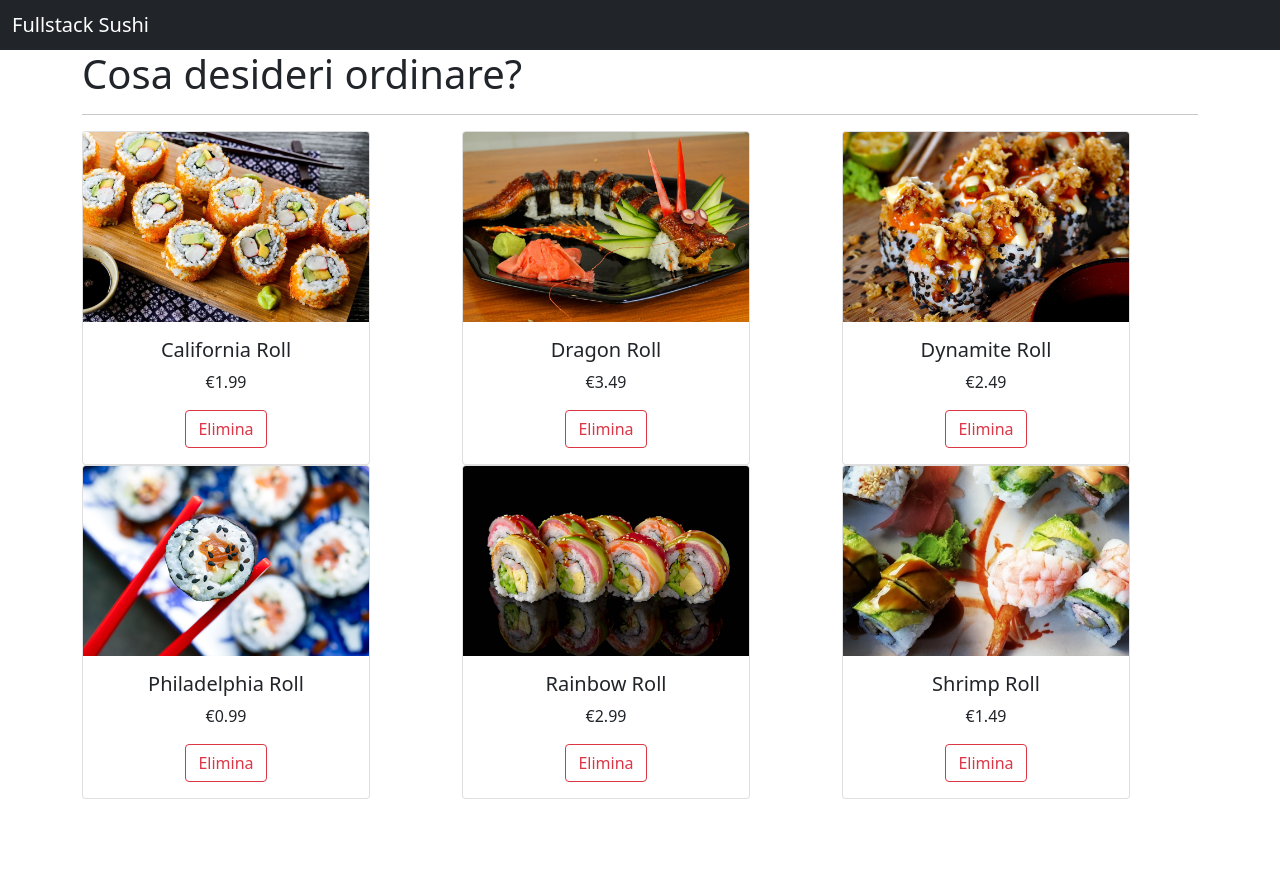
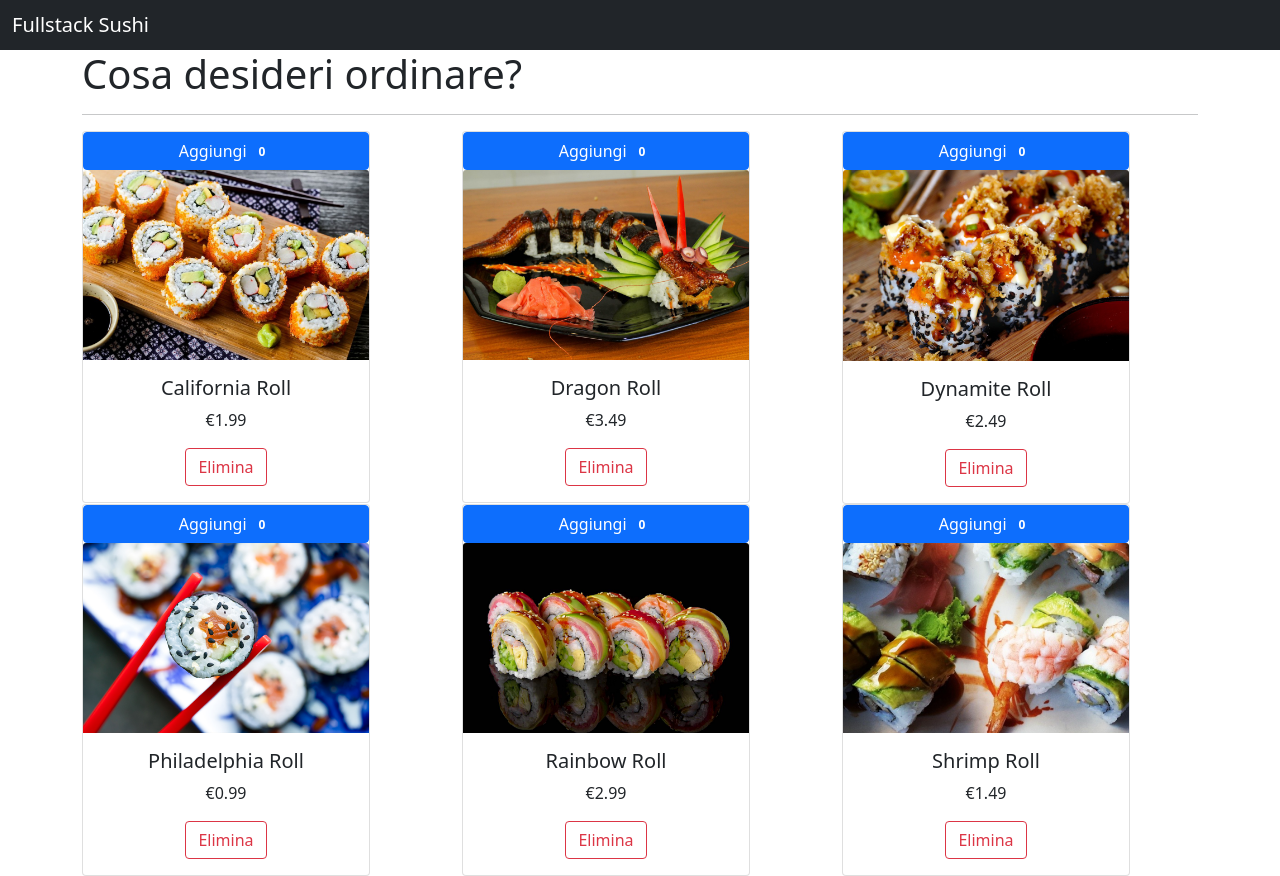
Before and after one commit to riccardovacchi/riccardovacchi, a React (Create React App) app in the folder SAMPLE/REACT/fullstack-sushi/: page / in a window 1280 px wide. Before the commit the page ends 800 px from the top, so only its background shows below. Built offline with nearby package versions, Linux system fonts and the light colour scheme.

Commit message:
fine tutorial

```diff
--- a/SAMPLE/REACT/fullstack-sushi/src/App.js
+++ b/SAMPLE/REACT/fullstack-sushi/src/App.js
@@ -12,18 +12,28 @@ import shrimp from './images/shrimp.png';
 class App extends Component {
   state = {
     cards: [
-      { id: 0, nome: "California", prezzo: 1.99, immagine: california },
-      { id: 1, nome: "Dragon", prezzo: 3.49, immagine: dragon },
-      { id: 2, nome: "Dynamite", prezzo: 2.49, immagine: dynamite },
-      { id: 3, nome: "Philadelphia", prezzo: 0.99, immagine: philadelphia },
-      { id: 4, nome: "Rainbow", prezzo: 2.99, immagine: rainbow },
-      { id: 5, nome: "Shrimp", prezzo: 1.49, immagine: shrimp }
+      { id: 0, nome: "California", prezzo: 1.99, immagine: california, quantità: 0 },
+      { id: 1, nome: "Dragon", prezzo: 3.49, immagine: dragon, quantità: 0 },
+      { id: 2, nome: "Dynamite", prezzo: 2.49, immagine: dynamite, quantità: 0 },
+      { id: 3, nome: "Philadelphia", prezzo: 0.99, immagine: philadelphia, quantità: 0 },
+      { id: 4, nome: "Rainbow", prezzo: 2.99, immagine: rainbow, quantità: 0 },
+      { id: 5, nome: "Shrimp", prezzo: 1.49, immagine: shrimp, quantità: 0 }
     ]
   }
+
   handleDelete = cardId => {
     const cards = this.state.cards.filter(card => card.id !== cardId);
-    this.setState({cards});
+    this.setState({ cards });
   }
+
+  handleIncrement = card => {
+    const cards = [...this.state.cards];
+    const id = cards.indexOf(card);
+    cards[id] = { ...card };
+    cards[id].quantità++;
+    this.setState({ cards });
+  }
+
   render() {
     return (
       <>
@@ -33,7 +43,11 @@ class App extends Component {
           <hr />
           <div className="row">
             {this.state.cards.map(card => (
-              <Card key={card.id} onDelete={this.handleDelete} card={card}/>
+              <Card
+                key={card.id}
+                onDelete={this.handleDelete}
+                onIncrement={this.handleIncrement}
+                card={card} />
             ))}
           </div>
         </div>
--- a/SAMPLE/REACT/fullstack-sushi/src/components/card.js
+++ b/SAMPLE/REACT/fullstack-sushi/src/components/card.js
@@ -5,11 +5,12 @@ class Card extends Component {
         return (
             <div className="col">
                 <div className="card" style={{ width: '18rem', textAlign: 'center' }}>
+                    <button onClick={() => this.props.onIncrement(this.props.card)} className="btn btn-primary">Aggiungi <span className='badge badge-light'>{this.props.card.quantità}</span></button>
                     <img src={this.props.card.immagine} className="card-img-top" alt="..." />
                     <div className="card-body">
                         <h5 className="card-title">{this.props.card.nome} Roll</h5>
                         <p className="card-text">€{this.props.card.prezzo}</p>
-                        <button onClick={()=>this.props.onDelete(this.props.card.id)} className="btn btn-outline-danger">Elimina</button>
+                        <button onClick={() => this.props.onDelete(this.props.card.id)} className="btn btn-outline-danger">Elimina</button>
                     </div>
                 </div>
             </div>
```
Also changed, not shown: 1 other file (tests, documents, lock files or other folders).
